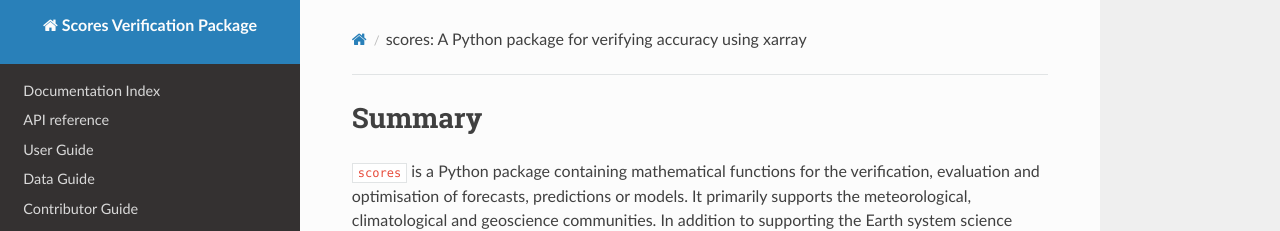
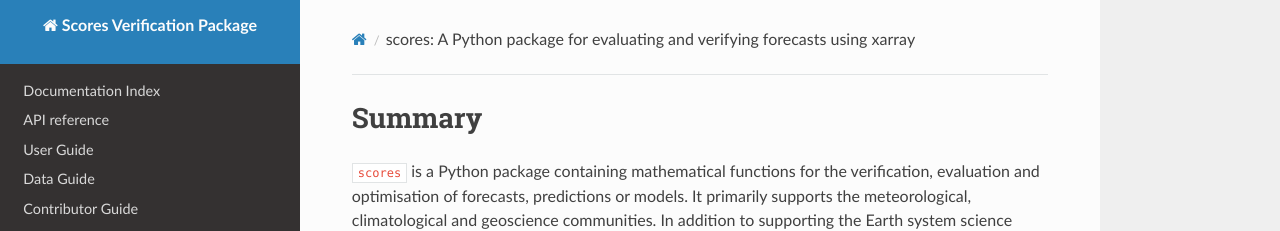
Before and after one commit to nci/scores, an MkDocs documentation site: the page built from docs/paper.md, in a window 1280 px wide and 900 px high. Shown: the top 231 px of the window. Built offline with MkDocs 1.6.1, drawn with Linux system fonts in a browser that asks for light colours; nearby versions of some CDN libraries.

Commit message:
update metadata

```diff
--- a/docs/paper.md
+++ b/docs/paper.md
@@ -1,12 +1,13 @@
 ---
-title: 'scores: A Python package for verifying accuracy using xarray'
+title: 'scores: A Python package for evaluating and verifying forecasts using xarray'
 tags:
   - Python
+  - verification
+  - statistics
+  - modelling
   - geoscience
-  - verification
-  - science
   - earth system science
-  - statistics
+
 authors:
   - name: Tennessee Leeuwenburg
     orcid: 0009-0008-2024-1967
```
Also changed, not shown: other parts of docs/paper.md (+1 -1 lines).
